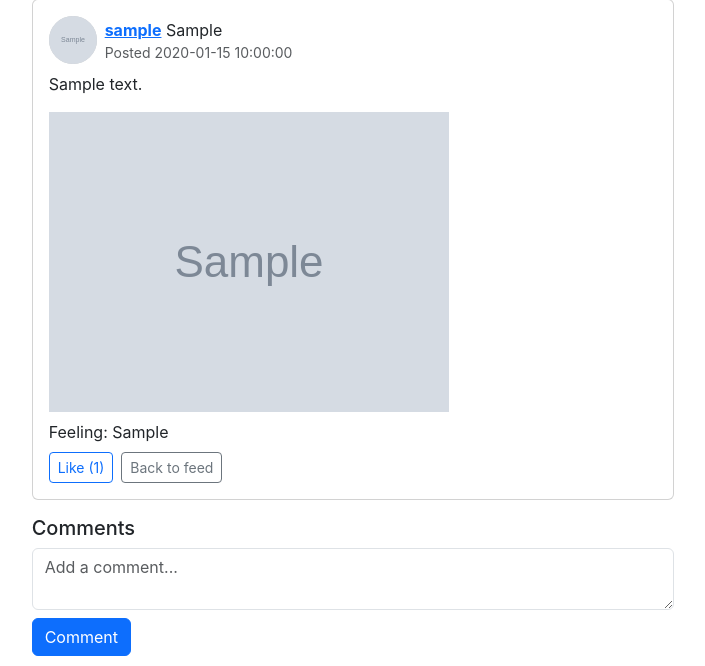
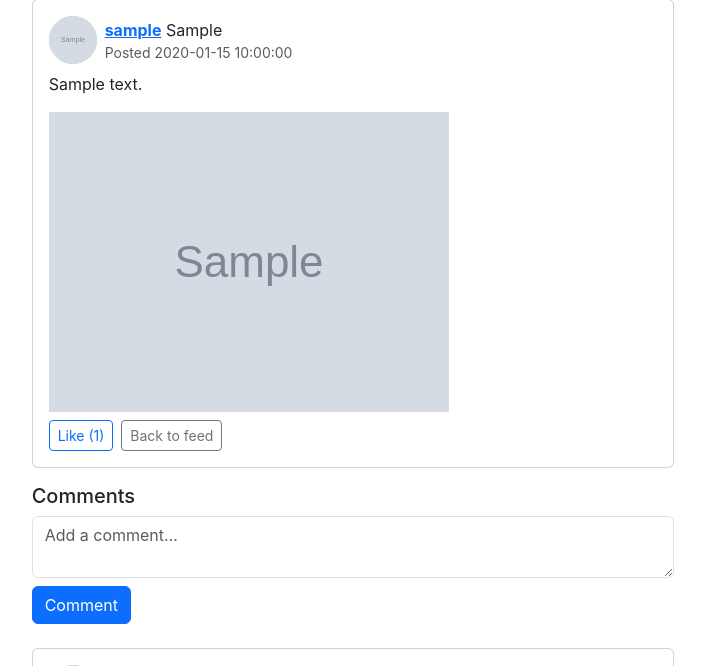
Before and after one commit to Sangho12/COMP3278_project, a Flask app: template templates/post.html in a window 1280 px wide. Shown: the part 71-737 px from the top of the page, without its empty margins (287-992 px from the left). Run offline with Flask 3, Linux system fonts and the light colour scheme; the template is opened without the code that fills it: most values are stand-ins (such as "Sample title", 1, 10 or a date in 2020); grey boxes marked "Sample" are stand-in pictures.

Commit message:
Update post.html

```diff
--- a/templates/post.html
+++ b/templates/post.html
@@ -24,9 +24,7 @@ content %}
         {% endif %} {% if post.image_url %}<img
           src="{{ post.image_url }}"
           class="post-img mb-2"
-        />{% endif %} {% if post.feeling_emoji %}
-        <div class="mb-2">Feeling: {{ post.feeling_emoji }}</div>
-        {% endif %}
+        />{% endif %}
 
         <div class="d-flex gap-2">
           <form
```
